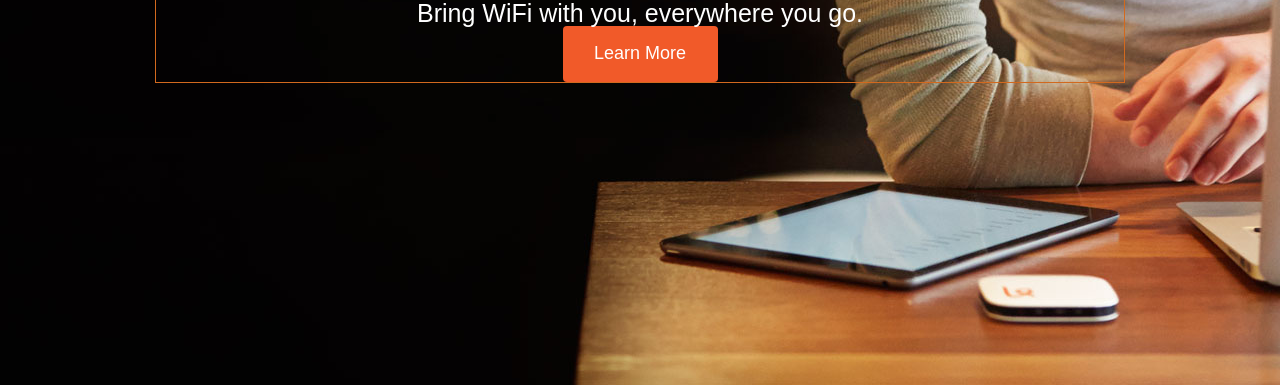
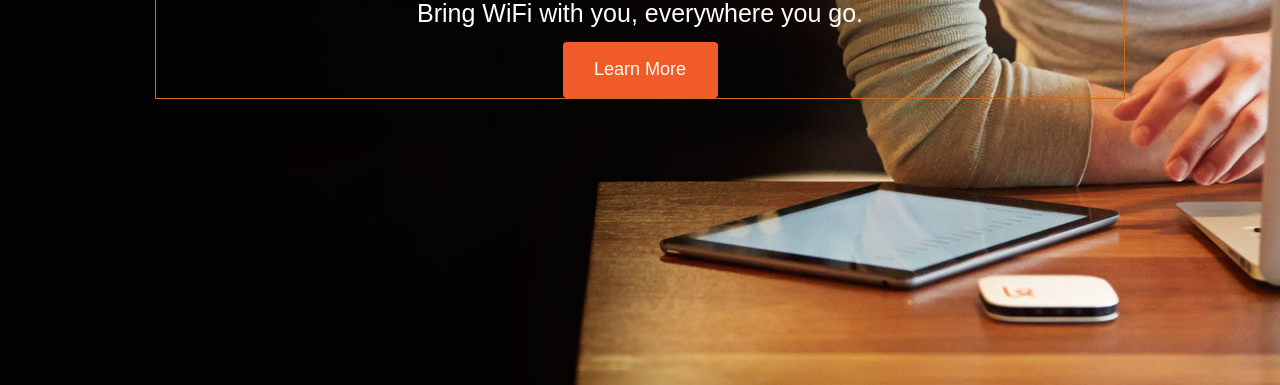
Before and after one commit to gabeaustin/fewd_landing_page_clone, a plain HTML site: page index.html in a window 1280 px wide. Shown: the part 420-805 px from the top of the page. Drawn offline with Linux system fonts and the light colour scheme.

Commit message:
add padding below text for space between text and button

```diff
--- a/css/style.css
+++ b/css/style.css
@@ -140,6 +140,7 @@ body {
 .introduction h3 {
   margin-top: 1.25rem;
   font-size: 1.563rem;
+  padding-bottom: 1rem; /* puts space between text and btn below */
 }
 
 .big-button {
```
